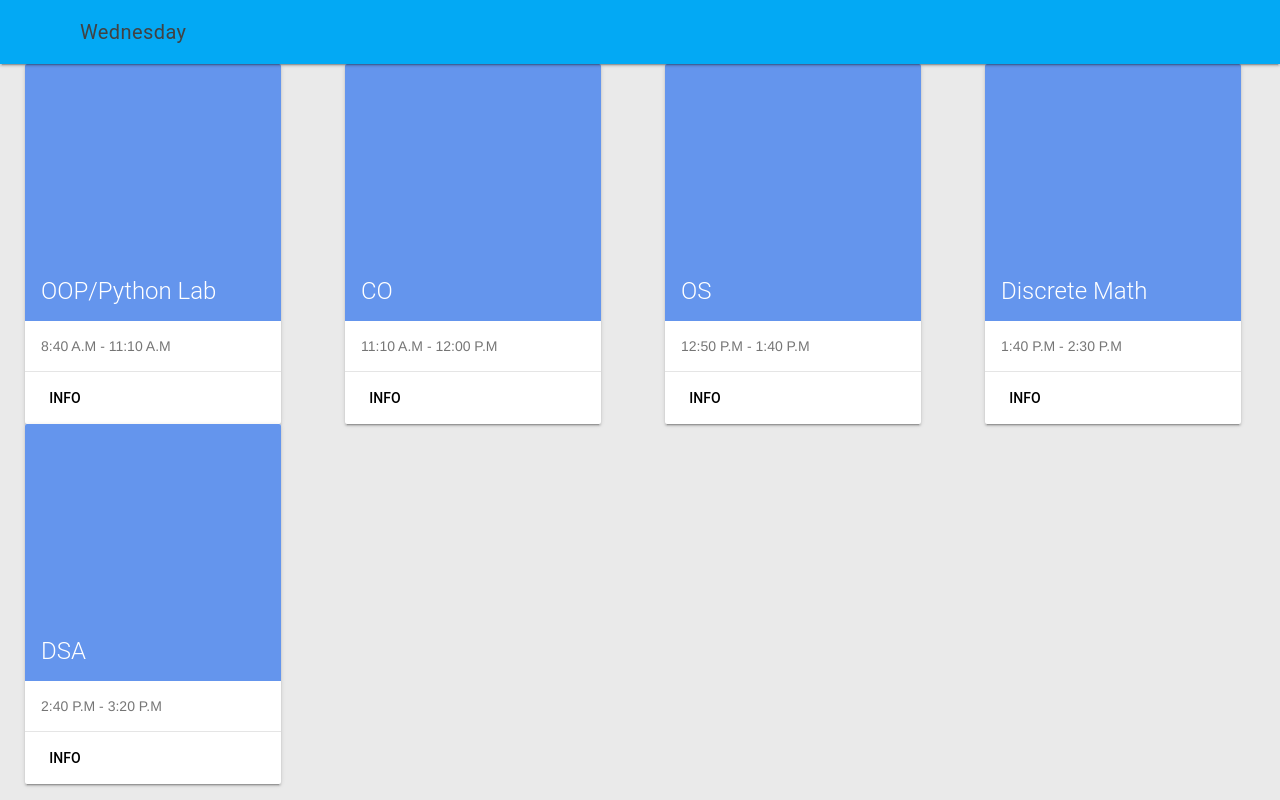
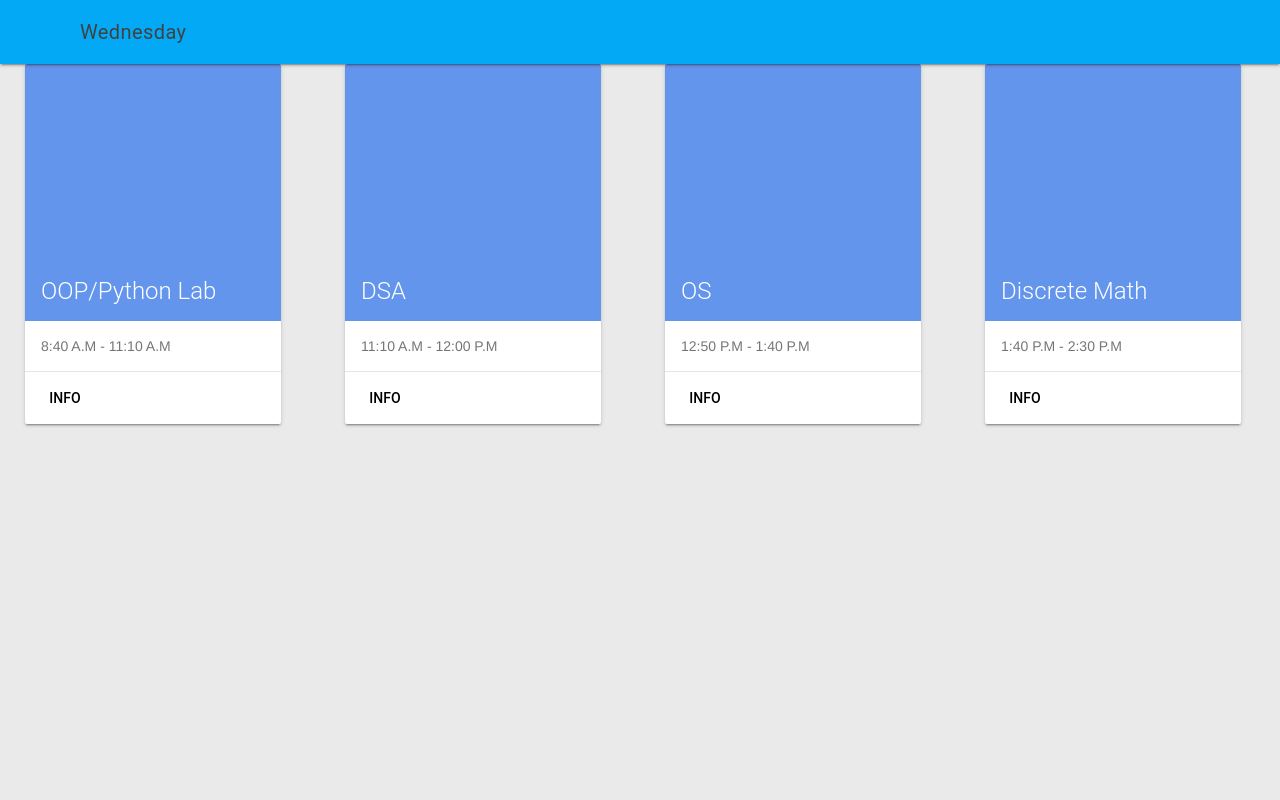
Before and after one commit to subhani-syed/TimeTable, a plain HTML site: page wednesday.html in a window 1280 px wide. Drawn offline with nearby package versions, Linux system fonts and the light colour scheme.

Commit message:
Update Wednesday

```diff
--- a/wednesday.html
+++ b/wednesday.html
@@ -86,17 +86,18 @@
 
                 <div class="demo-card-square mdl-card mdl-shadow--2dp">
                     <div class="mdl-card__title mdl-card--expand">
-                        <h2 class="mdl-card__title-text">CO</h2>
+                        <h2 class="mdl-card__title-text">DSA</h2>
                     </div>
                     <div class="mdl-card__supporting-text">
                         11:10 A.M - 12:00 P.M
                     </div>
                     <div class="mdl-card__actions mdl-card--border">
-                        <button id="co" type="button" class="mdl-button">Info</button>
+                        <!--  -->
+                        <button id="dsa" type="button" class="mdl-button">Info</button>
                         <script>
-                            var co = document.getElementById("co");
-                            co.addEventListener('click', () => {
-                                alert("Mr.Ch.Rajesh");
+                            var dsa = document.getElementById("dsa");
+                            dsa.addEventListener('click', () => {
+                                alert("Mr.D Arun Kumar");
                             })
                         </script>
                     </div>
@@ -138,25 +139,6 @@
                         </script>
                     </div>
                 </div>
-
-                <div class="demo-card-square mdl-card mdl-shadow--2dp">
-                    <div class="mdl-card__title mdl-card--expand">
-                        <h2 class="mdl-card__title-text">DSA</h2>
-                    </div>
-                    <div class="mdl-card__supporting-text">
-                        2:40 P.M - 3:20 P.M
-                    </div>
-                    <div class="mdl-card__actions mdl-card--border">
-                        <!--  -->
-                        <button id="dsa" type="button" class="mdl-button">Info</button>
-                        <script>
-                            var dsa = document.getElementById("dsa");
-                            dsa.addEventListener('click', () => {
-                                alert("Mr.D Arun Kumar");
-                            })
-                        </script>
-                    </div>
-                </div>
             </div>
         </main>
     </div>
```
